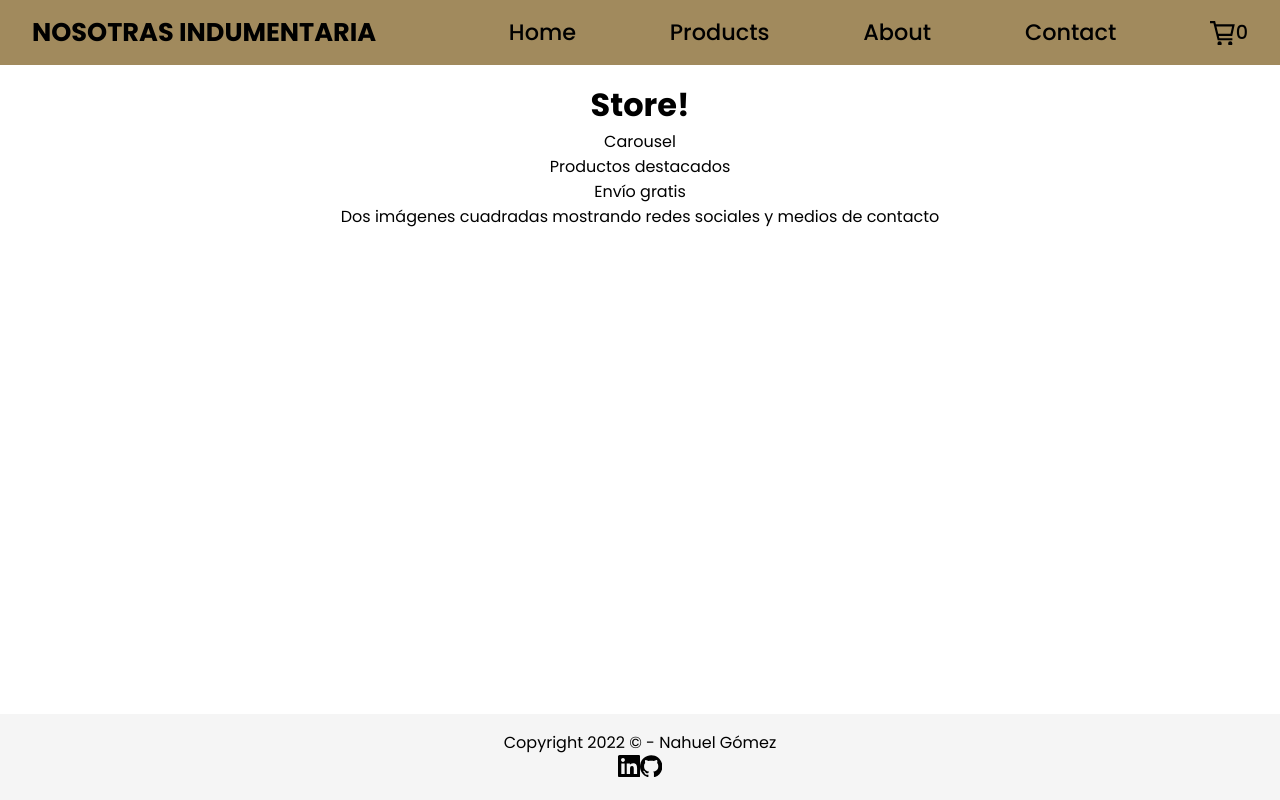
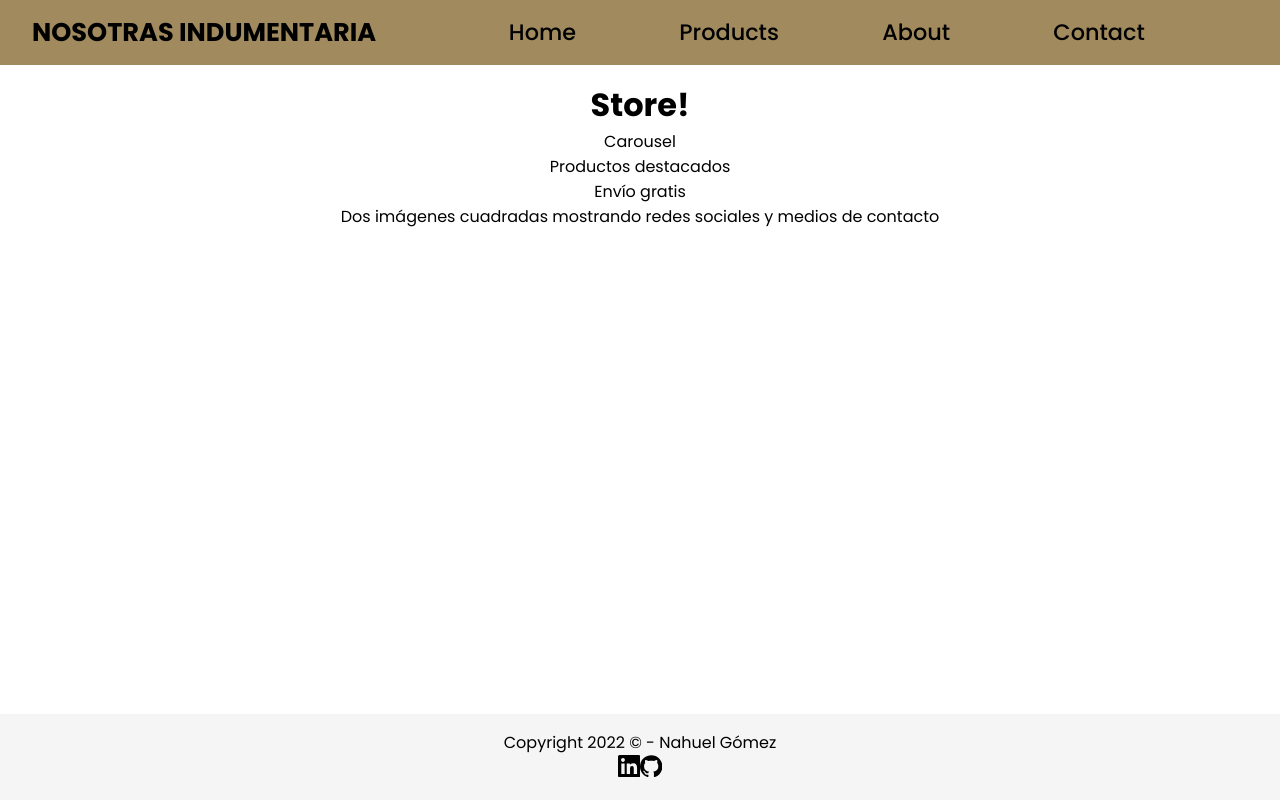
Before and after one commit to almanoduerme/coderhouse-react, a React (Create React App) app: page / in a window 1280 px wide. Built offline with nearby package versions, Linux system fonts and the light colour scheme.

Commit message:
Fixed Cart Widget logic

```diff
--- a/src/components/NavBar/NavBar.js
+++ b/src/components/NavBar/NavBar.js
@@ -1,12 +1,16 @@
-import React, { useState } from "react";
+import React, { useState, useContext } from "react";
 import CartWidget from "../CartWidget/CartWidget";
 import { GoThreeBars, GoX } from "react-icons/go";
 import NavBarMobile from "./NavBarMobile";
 import { NavLink } from "react-router-dom";
 import "./NavBar.css";
 
+import CartContext from "../../context/CartContext";
+
 const NavBar = () => {
   const [isOpen, setIsOpen] = useState(false);
+
+  const { cart } = useContext(CartContext);
 
   const toggleMenu = () => {
     setIsOpen(!isOpen);
@@ -43,9 +47,11 @@ const NavBar = () => {
               </li>
             ))}
             <li>
-              <NavLink to="/cart" className="link">
-                <CartWidget />
-              </NavLink>
+              {cart.length > 0 && (
+                <NavLink to="/cart" className="link">
+                  <CartWidget />
+                </NavLink>
+              )}
             </li>
           </ul>
         </nav>
--- a/src/components/NavBar/NavBarMobile.js
+++ b/src/components/NavBar/NavBarMobile.js
@@ -1,7 +1,8 @@
-import React from "react";
+import React, { useContext } from "react";
 import CartWidget from "../CartWidget/CartWidget";
 import { NavLink } from "react-router-dom";
 import "./NavBarMobile.css";
+import CartContext from "../../context/CartContext";
 
 const NavBarMobile = () => {
   // Menu de Links
@@ -11,6 +12,8 @@ const NavBarMobile = () => {
     { name: "About", path: "/about" },
     { name: "Contact", path: "/contact" },
   ];
+
+  const { cart } = useContext(CartContext);
 
   return (
     <nav className="aside">
@@ -23,9 +26,14 @@ const NavBarMobile = () => {
           </li>
         ))}
         <li>
-          <NavLink to="/cart" className="link">
+          {/* <NavLink to="/cart" className="link">
             <CartWidget />
-          </NavLink>
+          </NavLink> */}
+          {cart.length > 0 && (
+            <NavLink to="/cart" className="link">
+              <CartWidget />
+            </NavLink>
+          )}
         </li>
       </ul>
     </nav>
```
